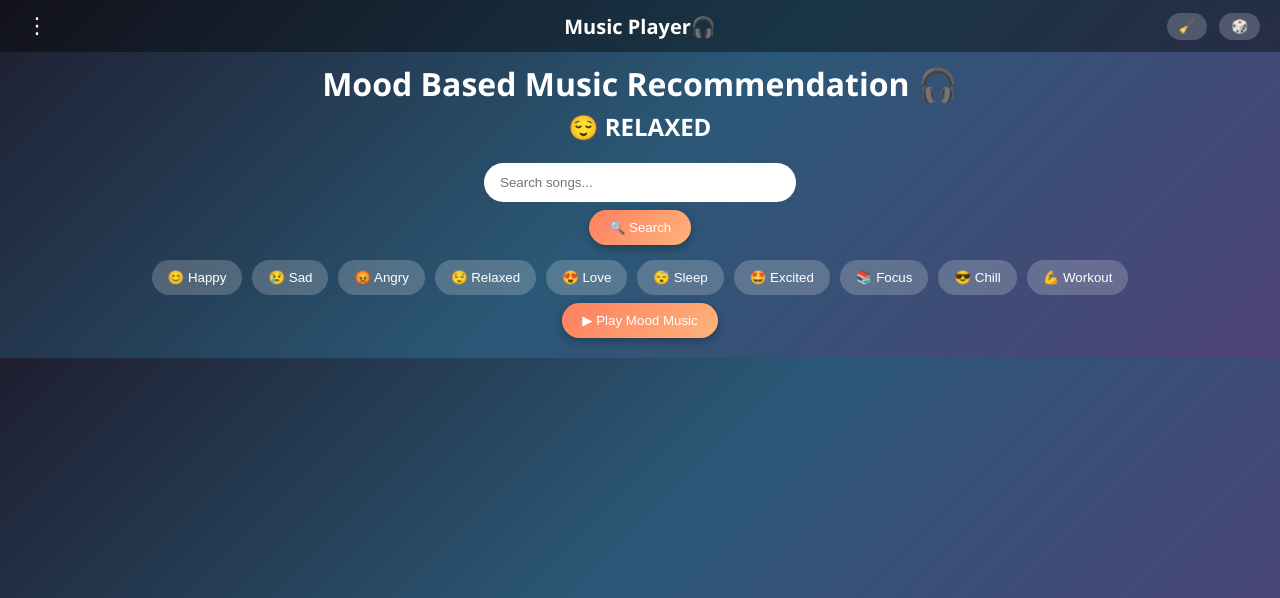
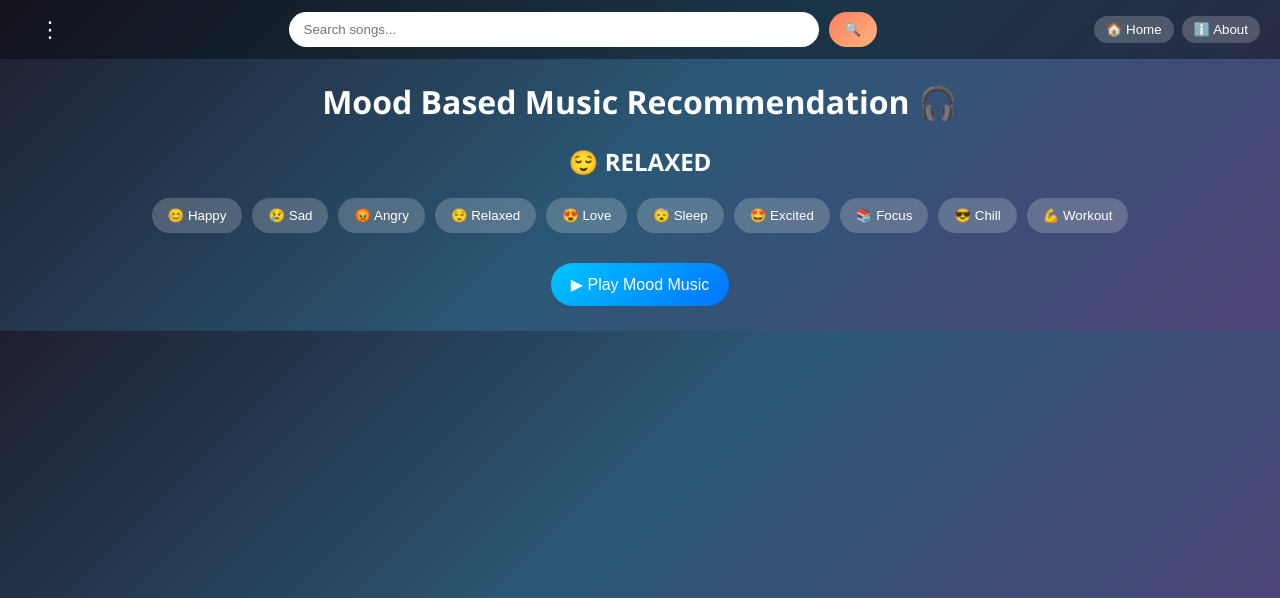
Before and after one commit to samir-rokade/emotion-music-player, a Flask app: page / in a window 1280 px wide. Shown: the top 598 px of the page. Run offline with Flask 3, Linux system fonts and the light colour scheme.

Commit message:
index.html

```diff
--- a/templates/index.html
+++ b/templates/index.html
@@ -35,17 +35,41 @@ body {
 /* HEADER */
 .header {
     display: grid;
-    grid-template-columns: 1fr auto 1fr;
+    grid-template-columns: 60px 1fr auto;
     align-items: center;
     padding: 12px 20px;
     background: rgba(0,0,0,0.4);
 }
 
+/* SEARCH */
+.search-wrapper {
+    display: flex;
+    justify-content: center;
+    align-items: center;
+    gap: 10px;
+    width: 100%;
+}
+
+.header-search {
+    width: 70%;
+    max-width: 500px;
+    padding: 10px 15px;
+    border-radius: 25px;
+    border: none;
+    outline: none;
+}
+
+.header-search-btn {
+    padding: 10px 16px;
+    border-radius: 25px;
+    border: none;
+    background: linear-gradient(135deg, #ff7e5f, #feb47b);
+    color: white;
+    cursor: pointer;
+}
+
 /* MENU */
-.menu-container {
-    justify-self: start;
-    position: relative;
-}
+.menu-container { position: relative; }
 
 .menu-btn {
     font-size: 22px;
@@ -77,16 +101,11 @@ body {
     cursor: pointer;
 }
 
-/* TITLE */
-.logo {
-    text-align: center;
-    font-size: 20px;
-    font-weight: bold;
-}
-
 /* RIGHT BUTTONS */
 .nav-buttons {
-    justify-self: end;
+    display: flex;
+    justify-content: flex-end;
+    align-items: center;
 }
 
 .nav-buttons button {
@@ -99,35 +118,13 @@ body {
     cursor: pointer;
 }
 
-/* SEARCH */
-#searchInput {
-    padding: 12px 16px;
-    width: 280px;
-    border-radius: 25px;
-    border: none;
-    margin-top: 10px;
-    outline: none;
-}
-
-/* BUTTON */
-.play-btn {
-    padding: 10px 20px;
-    margin-top: 8px;
-    border-radius: 25px;
-    border: none;
-    background: linear-gradient(135deg, #ff7e5f, #feb47b);
-    color: white;
-    cursor: pointer;
-    box-shadow: 0px 3px 10px rgba(0,0,0,0.3);
-}
-
 /* MOODS */
 .mood-container {
     display: flex;
     flex-wrap: wrap;
     justify-content: center;
     gap: 10px;
-    margin-top: 15px;
+    margin-top: 20px;
 }
 
 .mood-btn {
@@ -139,13 +136,25 @@ body {
     cursor: pointer;
 }
 
+/* PLAY BUTTON */
+.play-btn {
+    margin-top: 30px;
+    padding: 12px 20px;
+    border-radius: 25px;
+    border: none;
+    background: linear-gradient(135deg, #00c6ff, #0072ff);
+    color: white;
+    cursor: pointer;
+    font-size: 16px;
+}
+
 /* CARDS */
 .cards {
     display: flex;
     flex-wrap: wrap;
     justify-content: center;
     gap: 20px;
-    margin-top: 20px;
+    margin-top: 25px;
 }
 
 .card {
@@ -166,37 +175,36 @@ body {
 
 <body class="relaxed">
 
-<!-- HEADER -->
 <div class="header">
 
+    <!-- MENU -->
     <div class="menu-container">
         <button class="menu-btn" onclick="toggleMenu()">⋮</button>
         <div id="dropdownMenu" class="dropdown">
             <button onclick="aiSuggest()">🤖 AI Suggest</button>
             <button onclick="openCamera()">📷 Scan Mood</button>
+            <button onclick="mostLiked()">❤️ Most Liked</button>
+            <button onclick="latestSongs()">🆕 Latest Songs</button>
         </div>
     </div>
 
-    <div class="logo">Music Player🎧</div>
+    <!-- SEARCH -->
+    <div class="search-wrapper">
+        <input type="text" id="searchInput" class="header-search" placeholder="Search songs..." onkeypress="handleSearch(event)">
+        <button class="header-search-btn" onclick="searchMusic()">🔍</button>
+    </div>
 
+    <!-- RIGHT -->
     <div class="nav-buttons">
-        <button onclick="clearResults()">🧹</button>
-        <button onclick="randomSearch()">🎲</button>
+        <button onclick="goHome()">🏠 Home</button>
+        <button onclick="goAbout()">ℹ️ About</button>
     </div>
 
 </div>
 
-<h1 style="margin:10px 0 5px;">Mood Based Music Recommendation 🎧</h1>
-<h2 id="currentMoodText" style="margin:0;">😌 RELAXED</h2>
+<h1>Mood Based Music Recommendation 🎧</h1>
+<h2 id="currentMoodText">😌 RELAXED</h2>
 
-<!-- SEARCH -->
-<div style="margin-top:10px;">
-    <input type="text" id="searchInput" placeholder="Search songs..." onkeypress="handleSearch(event)">
-    <br>
-    <button class="play-btn" onclick="searchMusic()">🔍 Search</button>
-</div>
-
-<!-- MOODS -->
 <div class="mood-container">
     <button class="mood-btn" onclick="setMood('happy')">😊 Happy</button>
     <button class="mood-btn" onclick="setMood('sad')">😢 Sad</button>
@@ -212,93 +220,84 @@ body {
 
 <button class="play-btn" onclick="loadMusic()">▶ Play Mood Music</button>
 
-<!-- CAMERA -->
 <div id="cameraSection">
-    <video id="video" width="280" height="180" autoplay style="border-radius:10px;"></video>
+    <video id="video" width="280" height="180" autoplay></video>
     <br>
-    <button class="play-btn" onclick="captureMood()">📸 Capture Mood</button>
+    <button onclick="captureMood()">📸 Capture Mood</button>
 </div>
 
 <div id="musicContainer" class="cards"></div>
 
 <script>
-let currentMood = "relaxed";
-let video = document.getElementById("video");
+let currentMood="relaxed";
+let video=document.getElementById("video");
 
-const moodEmojis = {
-    happy:"😊", sad:"😢", angry:"😡", relaxed:"😌",
-    love:"😍", sleep:"😴", excited:"🤩",
-    focus:"📚", chill:"😎", workout:"💪"
-};
-
-function toggleMenu() {
-    const menu = document.getElementById("dropdownMenu");
-    menu.style.display = menu.style.display === "block" ? "none" : "block";
+function toggleMenu(){
+    let m=document.getElementById("dropdownMenu");
+    m.style.display=m.style.display==="block"?"none":"block";
 }
 
-function setMood(mood) {
-    currentMood = mood;
-    document.body.className = mood;
-    document.getElementById("currentMoodText").innerText =
-        moodEmojis[mood] + " " + mood.toUpperCase();
+function setMood(mood){
+    currentMood=mood;
+    document.body.className=mood;
+    document.getElementById("currentMoodText").innerText=mood.toUpperCase();
 }
 
-function openCamera() {
-    document.getElementById("cameraSection").style.display = "block";
-    navigator.mediaDevices.getUserMedia({ video: true })
-    .then(stream => video.srcObject = stream)
-    .catch(() => alert("Camera access denied!"));
+function goHome(){ location.href="/"; }
+function goAbout(){ location.href="/about"; }
+
+function openCamera(){
+    document.getElementById("cameraSection").style.display="block";
+    navigator.mediaDevices.getUserMedia({video:true})
+    .then(stream=>video.srcObject=stream);
 }
 
-function captureMood() {
-    const moods = ["happy","sad","angry","relaxed","love","excited"];
-    const detectedMood = moods[Math.floor(Math.random()*moods.length)];
-    alert("Detected Mood: " + moodEmojis[detectedMood] + " " + detectedMood.toUpperCase());
-    setMood(detectedMood);
+function captureMood(){
+    let moods=["happy","sad","angry","relaxed"];
+    let m=moods[Math.floor(Math.random()*moods.length)];
+    setMood(m);
     loadMusic();
 }
 
-function searchMusic() {
-    const query = document.getElementById("searchInput").value;
-    fetch("/search_music?q=" + query).then(r=>r.json()).then(showData);
+function searchMusic(){
+    let q=document.getElementById("searchInput").value;
+    fetch("/search_music?q="+q).then(r=>r.json()).then(showData);
 }
 
 function handleSearch(e){
     if(e.key==="Enter") searchMusic();
 }
 
-function loadMusic() {
-    fetch("/get_music?mood=" + currentMood).then(r=>r.json()).then(showData);
+function loadMusic(){
+    fetch("/get_music?mood="+currentMood).then(r=>r.json()).then(showData);
 }
 
-function clearResults() {
-    document.getElementById("musicContainer").innerHTML = "";
-}
-
-function randomSearch() {
-    const list = ["lofi","sad songs","dj remix","romantic songs"];
-    const random = list[Math.floor(Math.random()*list.length)];
-    document.getElementById("searchInput").value = random;
+function aiSuggest(){
+    let list=["lofi","romantic","sad songs","party"];
+    document.getElementById("searchInput").value=list[Math.floor(Math.random()*list.length)];
     searchMusic();
 }
 
-function aiSuggest() {
-    const moods = ["lofi chill","romantic songs","sad songs","party songs"];
-    const random = moods[Math.floor(Math.random()*moods.length)];
-    document.getElementById("searchInput").value = random;
+/* NEW FEATURES */
+function mostLiked(){
+    document.getElementById("searchInput").value = "top trending songs";
     searchMusic();
 }
 
-function showData(data) {
-    const container = document.getElementById("musicContainer");
-    container.innerHTML = "";
+function latestSongs(){
+    document.getElementById("searchInput").value = "latest songs 2026";
+    searchMusic();
+}
 
-    data.forEach(song => {
-        const url = `https://www.youtube.com/embed/${song.id}`;
-        container.innerHTML += `
+function showData(data){
+    let c=document.getElementById("musicContainer");
+    c.innerHTML="";
+    data.forEach(song=>{
+        c.innerHTML+=`
         <div class="card">
-            <iframe width="100%" height="180" src="${url}" allowfullscreen></iframe>
-            <p><b>${song.title}</b></p>
+        <iframe width="100%" height="180"
+        src="https://www.youtube.com/embed/${song.id}"></iframe>
+        <p><b>${song.title}</b></p>
         </div>`;
     });
 }
```
